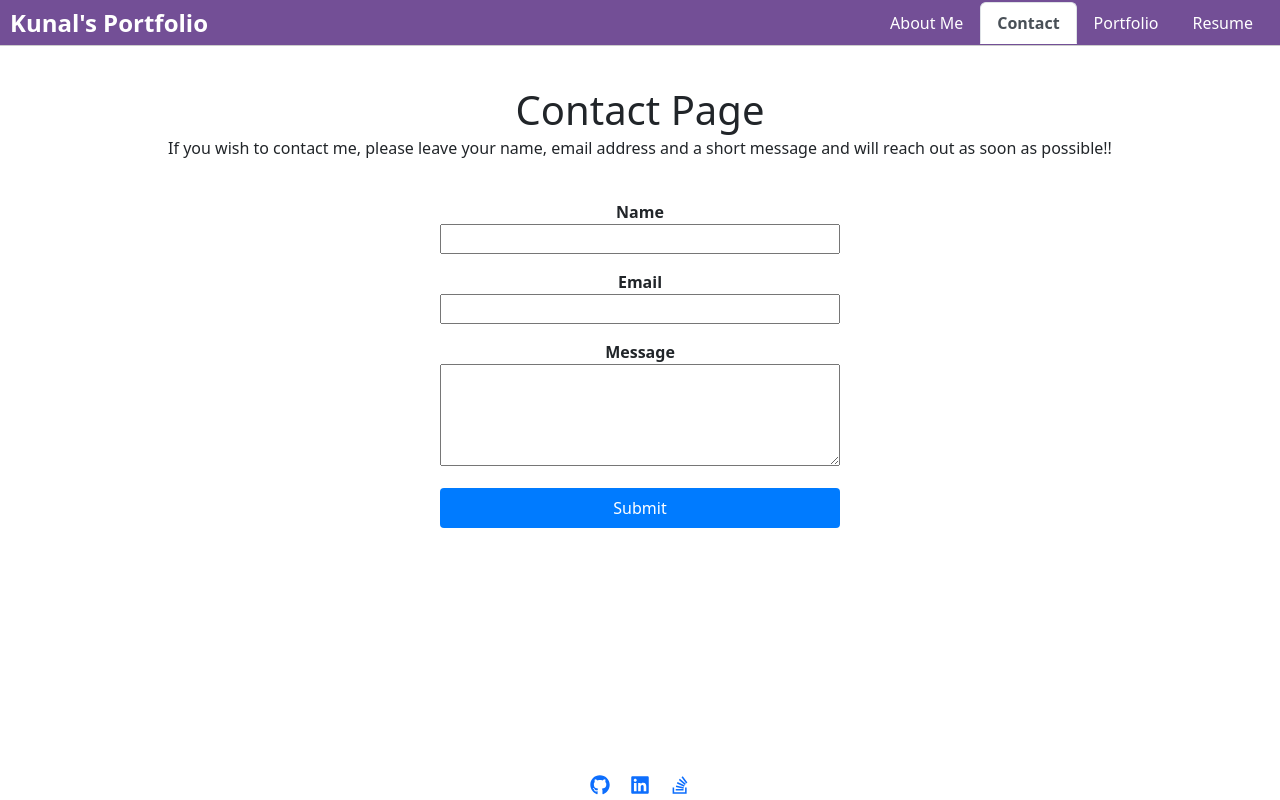
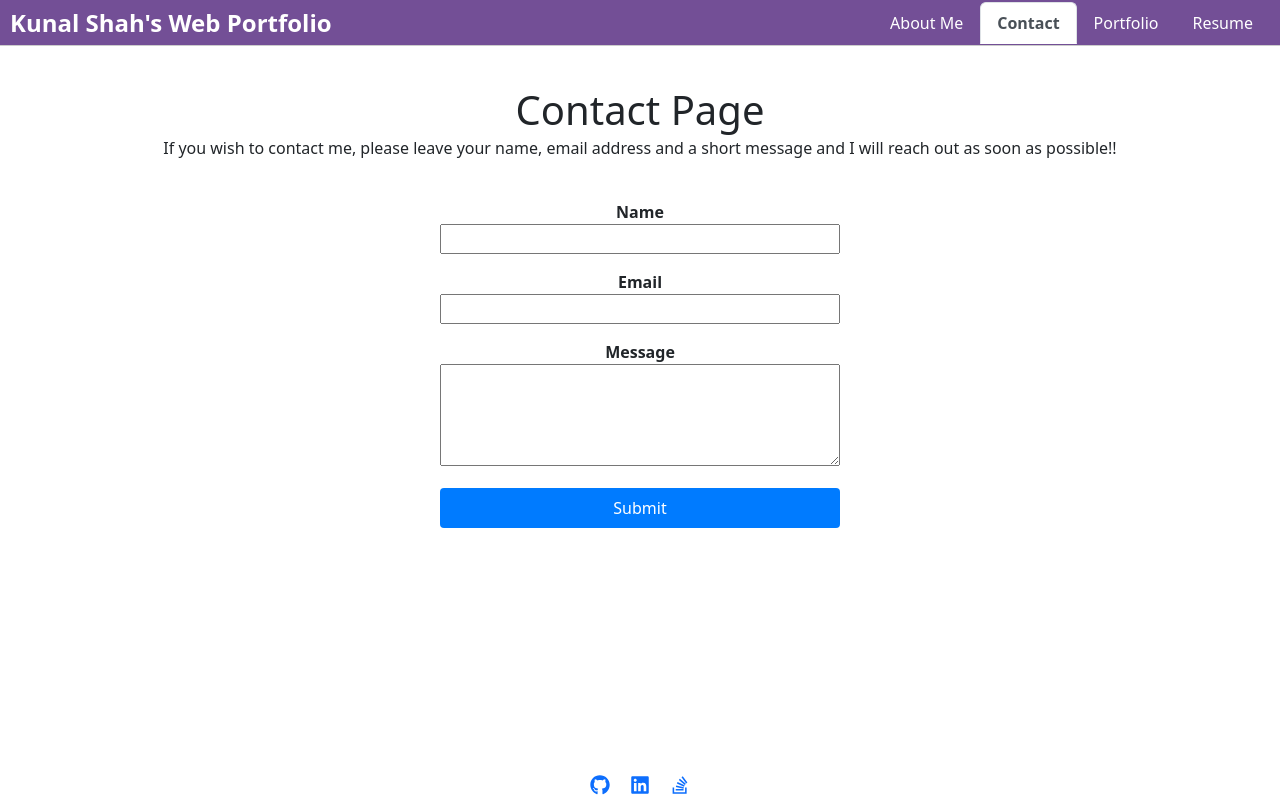
Before and after one commit to unfazedxx/Web_Portoflio_React, a React (Vite) app: page /Contact in a window 1280 px wide. Built offline with nearby package versions, Linux system fonts and the light colour scheme.

Commit message:
made small grammar updates in the text

```diff
--- a/src/components/NavTabs.jsx
+++ b/src/components/NavTabs.jsx
@@ -8,7 +8,7 @@ function NavTabs() {
     <header>
       <div className='header-content'>
         <div className='logo'>
-          Kunal's Portfolio
+          Kunal Shah's Web Portfolio
         </div>
         <ul className="nav nav-tabs">
           <li className="nav-item">
--- a/src/pages/Contact.jsx
+++ b/src/pages/Contact.jsx
@@ -35,7 +35,7 @@ export default function Contact() {
       <div className='contactContainer'>
       <h1>Contact Page</h1>
       </div>
-      <p>If you wish to contact me, please leave your name, email address and a short message and will reach out as soon as possible!!</p>
+      <p>If you wish to contact me, please leave your name, email address and a short message and I will reach out as soon as possible!!</p>
       <br />
       <form onSubmit={handleSubmit}>
         {/* Name input */}
```
